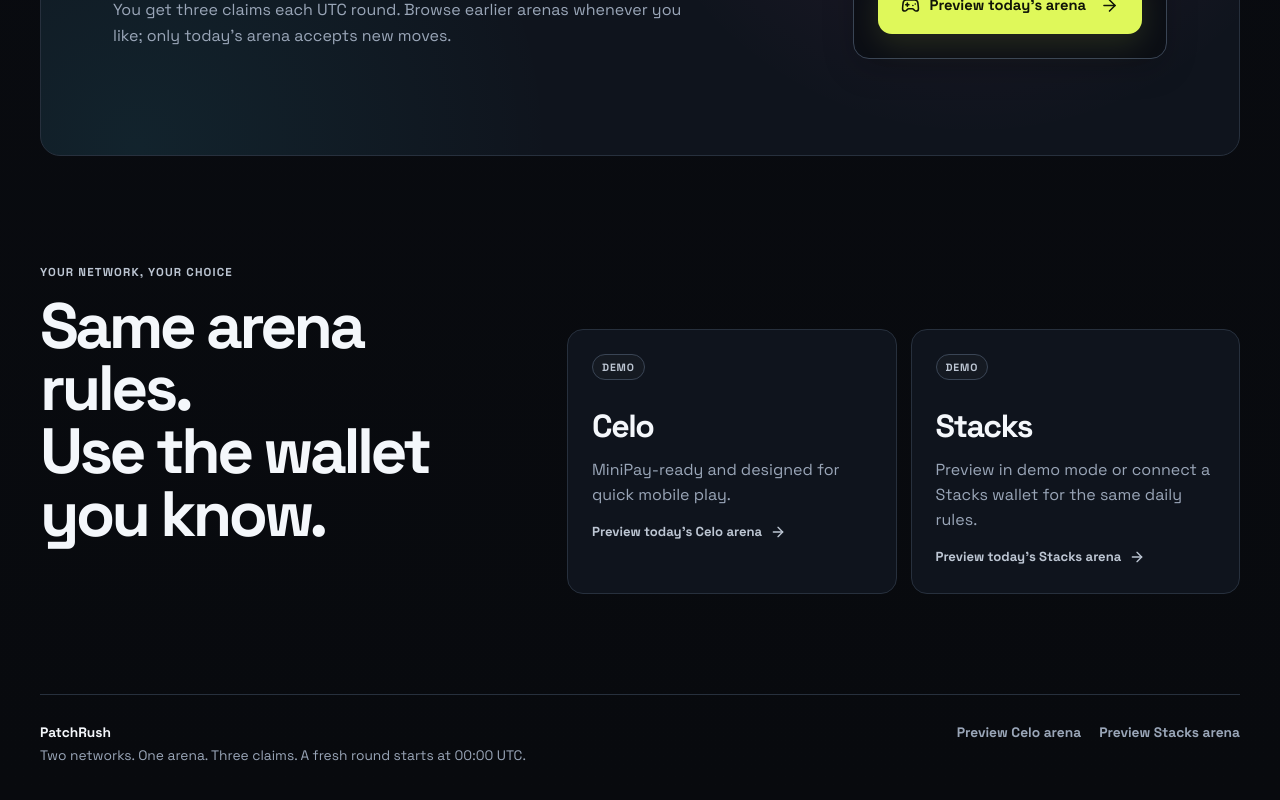
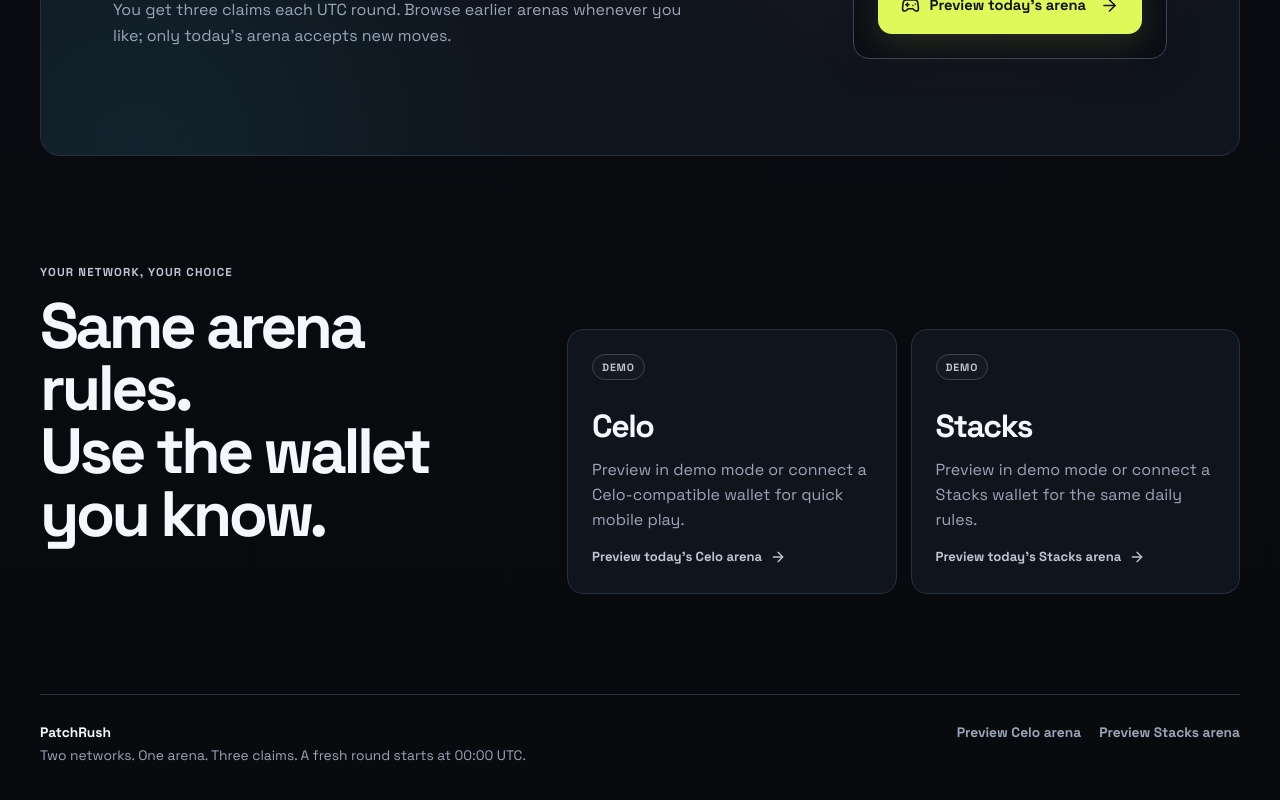
Before and after one commit to ovibes/patchrush, a Next.js app: page / in a window 1280 px wide. Shown: the part 1852-2652 px from the top of the page. Built offline with nearby package versions, Linux system fonts and the light colour scheme; no server answers.

Commit message:
Polish Celo home card copy

```diff
--- a/app/page.tsx
+++ b/app/page.tsx
@@ -33,6 +33,9 @@
   const stacksArenaCta = stacksReady
     ? "Open today's live Stacks arena"
     : "Preview today's Stacks arena";
+  const celoCardDescription = celoReady
+    ? "MiniPay-ready and designed for quick mobile play."
+    : "Preview in demo mode or connect a Celo-compatible wallet for quick mobile play.";
 
   return (
     <div className="landing-page">
@@ -148,7 +151,7 @@
           >
             <span className={celoReady ? "status-pill is-live" : "status-pill"}>{celoReady ? "Live" : "Demo"}</span>
             <strong>Celo</strong>
-            <p>MiniPay-ready and designed for quick mobile play.</p>
+            <p>{celoCardDescription}</p>
             <span>{celoArenaCta} <ArrowRight aria-hidden="true" /></span>
           </Link>
           <Link
```
